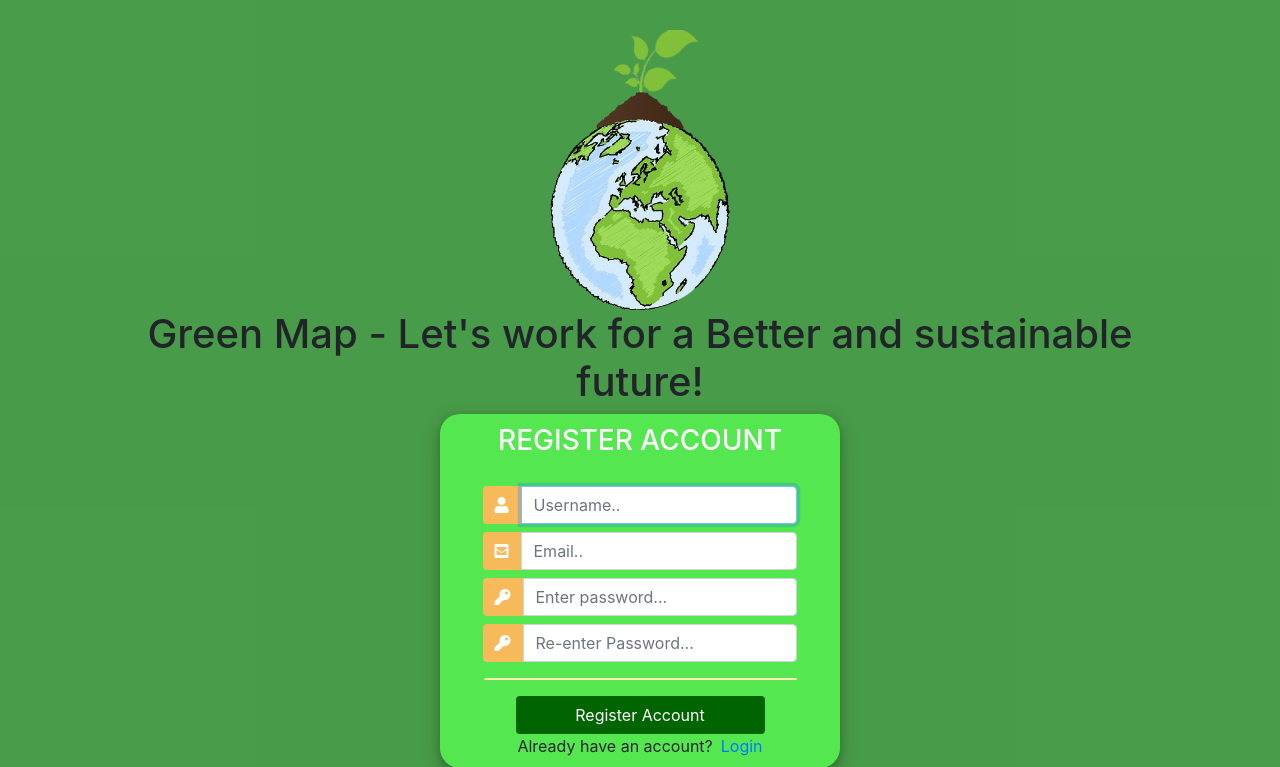
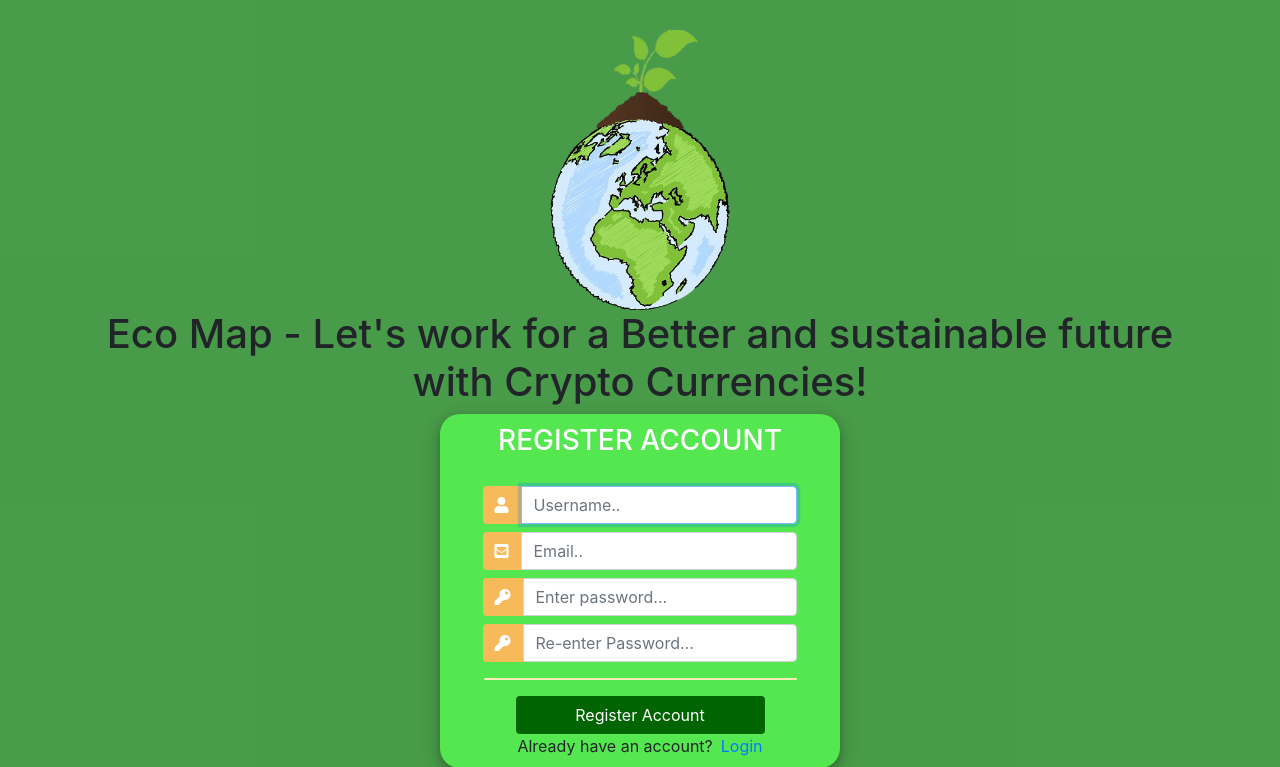
Before and after one commit to RitabrataDas343/Eco-Map, a Django app: page /register/ in a window 1280 px wide. Shown: the top 767 px of the page. Run offline with Django 3.2, Linux system fonts and the light colour scheme; some libraries are stand-ins or nearby versions.

Commit message:
Update register.html

```diff
--- a/register/templates/register/register.html
+++ b/register/templates/register/register.html
@@ -19,7 +19,7 @@
 <body>
    <div class="container" align="center">
     <img src="{% static 'images/logo.png' %}" style="width:300px;height:280px; margin-top:30px">
-    <h1>Green Map - Let's work for a Better and sustainable future!</h1>
+     <h1>Eco Map - Let's work for a Better and sustainable future with Crypto Currencies!</h1>
 
   <div class="container h-100">
     <div class="d-flex justify-content-center h-100">
```
